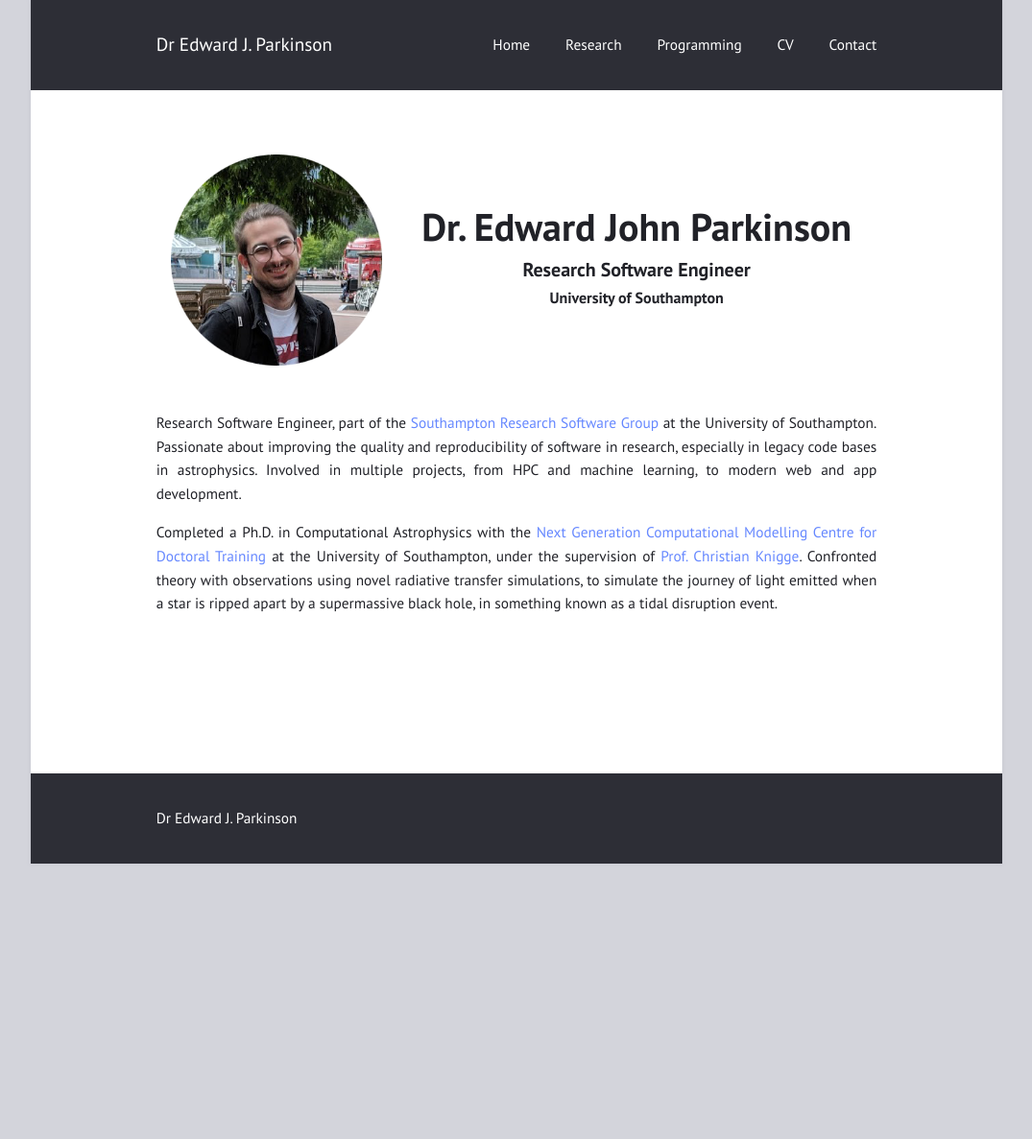
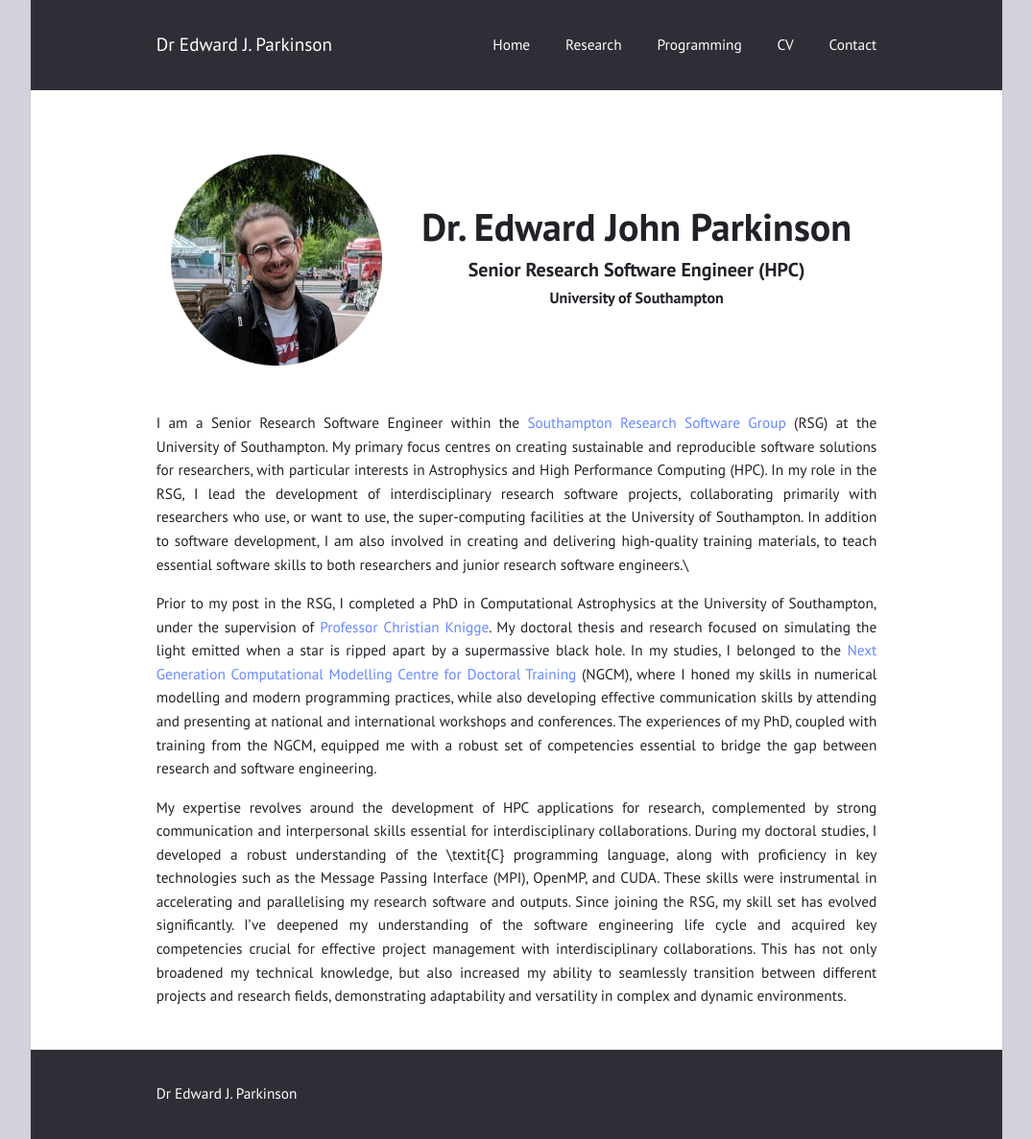
Before and after one commit to saultyevil/saultyevil.github.io, a Jekyll site: the page built from index.md, in a window 1280 px wide. Shown: the whole page at 96% size, without its empty margins (102-1177 px from the left). Built offline with Jekyll 4.4.1, drawn with Linux system fonts in a browser that asks for light colours; before the commit the page ends 900 px from its top, so only the background shows below that.

Commit message:
Update index.md

```diff
--- a/index.md
+++ b/index.md
@@ -12,36 +12,15 @@ layout: page
         </div>
         <div class="col align-self-center" align="center">
             <h1>Dr. Edward John Parkinson</h1>
-            <h5>Research Software Engineer</h5>
+            <h5>Senior Research Software Engineer (HPC)</h5>
             <h6>University of Southampton</h6>
         </div>
     </div>
 </div>
 <br />
 
-Research Software Engineer, part of the [Southampton Research Software
-Group](https://rsgsoton.net/) at the University of Southampton. Passionate about
-improving the quality and reproducibility of software in research, especially
-in legacy code bases in astrophysics. Involved in multiple projects, from HPC
-and machine learning, to modern web and app development.
+I am a Senior Research Software Engineer within the [Southampton Research Software Group](https://rsgsoton.net/) (RSG) at the University of Southampton. My primary focus centres on creating sustainable and reproducible software solutions for researchers, with particular interests in Astrophysics and High Performance Computing (HPC). In my role in the RSG, I lead the development of interdisciplinary research software projects, collaborating primarily with researchers who use, or want to use, the super-computing facilities at the University of Southampton. In addition to software development, I am also involved in creating and delivering high-quality training materials, to teach essential software skills to both researchers and junior research software engineers.\\
 
-Completed a Ph.D. in Computational Astrophysics with the
-[Next Generation Computational Modelling Centre for Doctoral Training](https://www.ngcm.soton.ac.uk/)
-at the University of Southampton, under the supervision of
-[Prof. Christian Knigge](https://www.phys.soton.ac.uk/people/ck7).
-Confronted theory with observations using novel radiative transfer simulations,
-to simulate the journey of light emitted when a star is ripped apart by a
-supermassive black hole, in something known as a tidal disruption event.
+Prior to my post in the RSG, I completed a PhD in Computational Astrophysics at the University of Southampton, under the supervision of [Professor Christian Knigge](https://www.phys.soton.ac.uk/people/ck7). My doctoral thesis and research focused on simulating the light emitted when a star is ripped apart by a supermassive black hole. In my studies, I belonged to the [Next Generation Computational Modelling Centre for Doctoral Training](https://www.ngcm.soton.ac.uk/) (NGCM), where I honed my skills in numerical modelling and modern programming practices, while also developing effective communication skills by attending and presenting at national and international workshops and conferences. The experiences of my PhD, coupled with training from the NGCM, equipped me with a robust set of competencies essential to bridge the gap between research and software engineering.
 
-<!-- During my PhD, I had excellent opportunity to build my computational and
-communication skills, attending international workshops and conferences to
-share my work with the community and have had the opportunity to work in
-international collaborations. At Southampton, I have had access to world-class
-HPC facilities and training in a wide range of programming languages and
-frameworks such as, but not limited to, C, MPI, CUDA, TensorFlow and Python. I
-worked with vast quantities of synthetic and real world data, applying a modern
-toolkit of data analysis techniques, statistical modelling, Python/R frameworks
-and numerical techniques to confront theory with observations, producing novel
-and state-of-the-art research. I have been the principle investigator for
-multiple collaborative and individual research projects and a key team member
-in cross-disciplinary collaborations and projects. -->
+My expertise revolves around the development of HPC applications for research, complemented by strong communication and interpersonal skills essential for interdisciplinary collaborations. During my doctoral studies, I developed a robust understanding of the \textit{C} programming language, along with proficiency in key technologies such as the Message Passing Interface (MPI), OpenMP, and CUDA. These skills were instrumental in accelerating and parallelising my research software and outputs. Since joining the RSG, my skill set has evolved significantly. I've deepened my understanding of the software engineering life cycle and acquired key competencies crucial for effective project management with interdisciplinary collaborations. This has not only broadened my technical knowledge, but also increased my ability to seamlessly transition between different projects and research fields, demonstrating adaptability and versatility in complex and dynamic environments.
```
